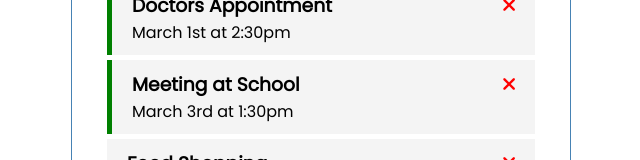
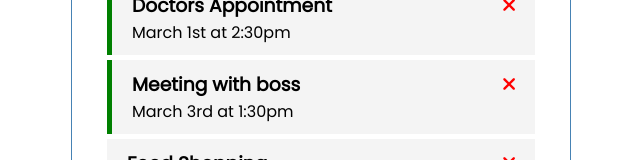
Before and after one commit to ilmariov/SampleTaskTracker, a Vue app: page / in a window 1280 px wide. Shown: the part 153-313 px from the top of the page, without its empty margins (319-959 px from the left). Built offline with nearby package versions, Linux system fonts and the light colour scheme; data requests are answered from the project's data file.

Commit message:
json backend file loaded

```diff
--- a/db.json
+++ b/db.json
@@ -0,0 +1,22 @@
+{
+    "tasks": [
+        {
+            "id": "1",
+            "text": "Doctors Appointment",
+            "day": "March 1st at 2:30pm",
+            "reminder": true
+        },
+        {
+            "id": "2",
+            "text": "Meeting with boss",
+            "day": "March 3rd at 1:30pm",
+            "reminder": true
+        },
+        {
+            "id": "3",
+            "text": "Food Shopping",
+            "day": "March 1st at 11:00am",
+            "reminder": false
+        }
+    ]
+}
--- a/src/App.vue
+++ b/src/App.vue
@@ -12,6 +12,7 @@
 import Header from './components/Header.vue'
 import Tasks from './components/Tasks.vue'
 import AddTask from './components/AddTask.vue'
+import { rmSync } from 'fs'
 
 export default {
   name: 'App',
@@ -40,29 +41,17 @@ export default {
     },
     toggleReminder(id) {
       this.tasks = this.tasks.map((task) => task.id === id ? { ...task, reminder: !task.reminder } : task)
+    },
+    async fetchTasks() {
+      const res = await fetch('http://localhost:3000/tasks')
+
+      const data = await res.json()
+
+      return data
     }
   },
-  created() {
-    this.tasks = [
-      {
-        id: 1,
-        text: 'Doctors Appointment',
-        day: 'March 1st at 2:30pm',
-        reminder: true,
-      },
-      {
-        id: 2,
-        text: 'Meeting at School',
-        day: 'March 3rd at 1:30pm',
-        reminder: true,
-      },
-      {
-        id: 3,
-        text: 'Food Shopping',
-        day: 'March 1st at 11:00am',
-        reminder: false,
-      },
-    ]
+  async created() {
+    this.tasks = await this.fetchTasks()
   }
 }
 </script>
```
Also changed, not shown: package.json (+7 -1 lines).
